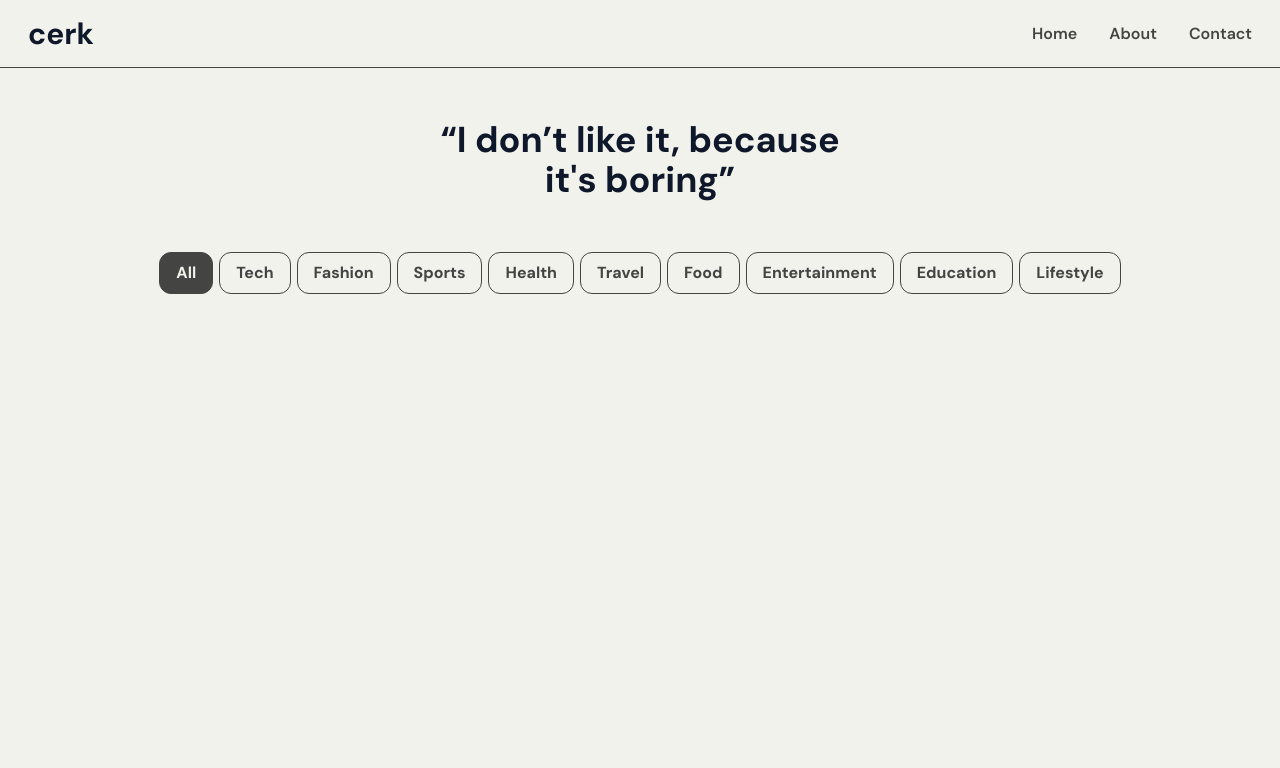
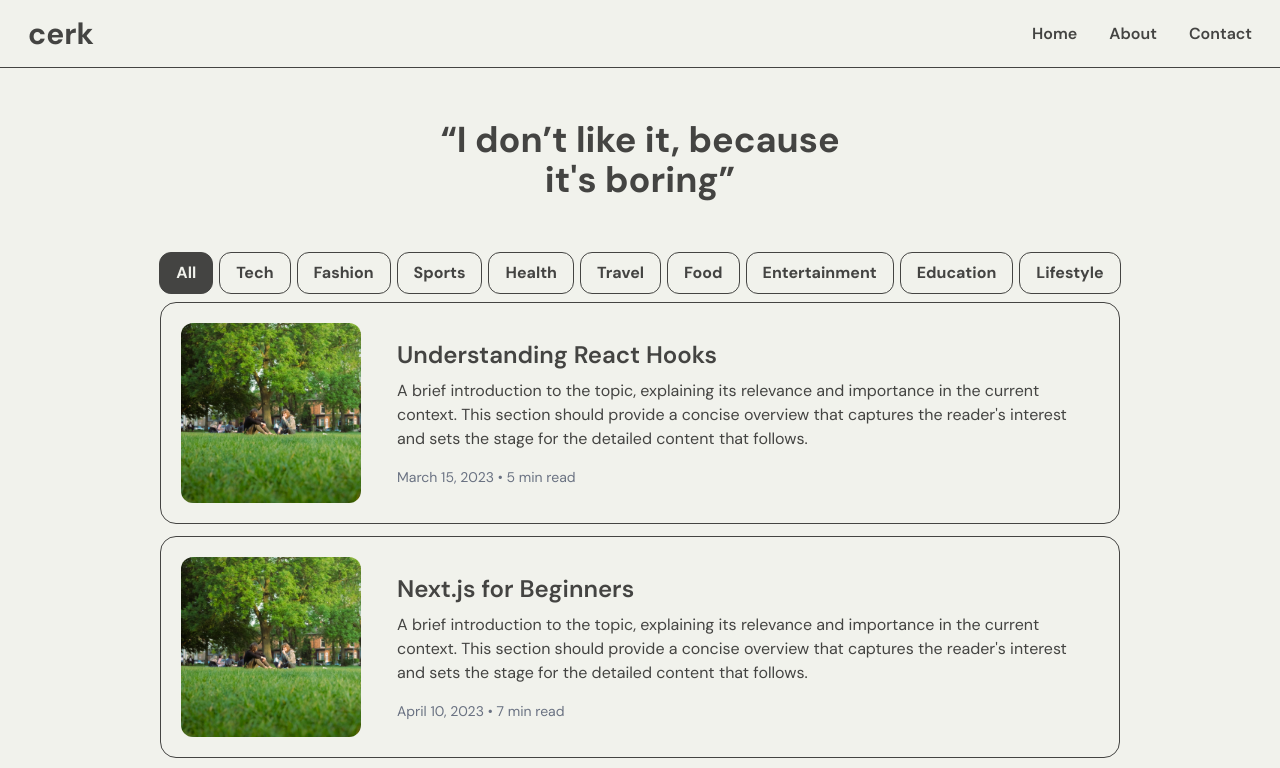
Before and after one commit to OleksandrHridzhak/cerk, a Next.js app: page / in a window 1280 px wide. Shown: the top 768 px of the page. Built offline with nearby package versions, Linux system fonts and the light colour scheme.

Commit message:
added Blog card UI

```diff
--- a/src/app/page.tsx
+++ b/src/app/page.tsx
@@ -1,14 +1,34 @@
 'use client';
 import CategoryNav from './Home/CategoryNav';
-
+import BlogCard from '@/components/BlogCard/BlogCard';
 
 export default function Home() {
   return (
     <div className="">
-      <blockquote className="text-center text-grey-c text-2xl sm:text-3xl md:text-4xl md:py-3 font-bold  mx-auto my-10 px-2" >
+      <blockquote className="text-center text-gray-c text-2xl sm:text-3xl md:text-4xl md:py-3 font-bold  mx-auto my-10 px-2" >
         “I don’t like it, because<br/> it's boring”
       </blockquote>
       <CategoryNav />
+      <div className="max-w-6xl mx-auto flex flex-col gap-3 px-4">
+        <BlogCard
+          title="Understanding React Hooks"
+          date="March 15, 2023"
+          readingTime="5 min read"
+          imageUrl="/ex.jpg"
+        />
+        <BlogCard
+          title="Next.js for Beginners"
+          date="April 10, 2023"
+          readingTime="7 min read"
+          imageUrl="/ex.jpg"
+        />
+        <BlogCard
+          title="CSS Grid Layout Guide"
+          date="May 5, 2023"
+          readingTime="6 min read"
+          imageUrl="/ex.jpg"
+        />
+        </div>
     </div>
   );
 }
--- /dev/null
+++ b/src/components/BlogCard/BlogCard.tsx
@@ -0,0 +1,43 @@
+'use client'
+
+import Image from 'next/image'
+
+type BlogCardProps = {
+  title: string
+  date: string
+  readingTime: string
+  imageUrl: string
+}
+
+export default function BlogCard({
+  title,
+  date,
+  readingTime,
+  imageUrl,
+}: BlogCardProps) {
+  return (
+    <div className="max-w-5xl mx-auto w-full rounded-2xl lg:px-8 ">
+      <div className="max-w-5xl mx-auto w-full rounded-2xl border border-gray-c p-5 sm:flex sm:items-center sm:justify-between gap-4">
+        <div className=" md:mt-0 sm:mr-5 mb-4 sm:mb-0 shrink-0">
+        <Image
+          src={imageUrl}
+          alt={title}
+          width={1920}
+          height={1020}
+          className="rounded-xl object-cover w-full h-40 sm:w-[180px] sm:h-[180px]"
+        />
+      </div>
+      <div className="md:flex-1 flex flex-col gap-2">
+        <h2 className="text-xl sm:text-2xl font-semibold text-gray-c">{title}</h2>
+        <p className="text-gray-c text-sm sm:text-base line-clamp-3 sm:line-clamp-3">
+          A brief introduction to the topic, explaining its relevance and importance in the current context.
+          This section should provide a concise overview that captures the reader's interest and sets the stage for the detailed content that follows.
+        </p>
+        <p className="mt-2  text-sm text-gray-500">
+          {date} • {readingTime}
+        </p>
+      </div>
+      </div>
+    </div>
+  )
+}
--- a/src/components/Header/Header.tsx
+++ b/src/components/Header/Header.tsx
@@ -16,7 +16,7 @@ const Header: React.FC = ({}) => {
     <SlideMenu isOpen={isOpen} onClose={()=> setOpen(!isOpen)} menuItems={menuItems}/>
     <header className='flex relative z-10 bg-light-c w-full  items-center h-17 border-b xl:border-b-[1.5px] border-b-gray-c'>
       <div className='flex justify-between w-full px-5 md:px-7 mx-auto max-w-screen-xl  items-center'>
-        <Link href="/" className="font-bold text-2xl md:text-3xl">
+        <Link href="/" className="font-bold text-gray-c text-2xl md:text-3xl">
             cerk
         </Link>
         <div className='flex items-center gap-1 xl:gap-7'>
```
Also changed, not shown: public/ex.jpg (added).
